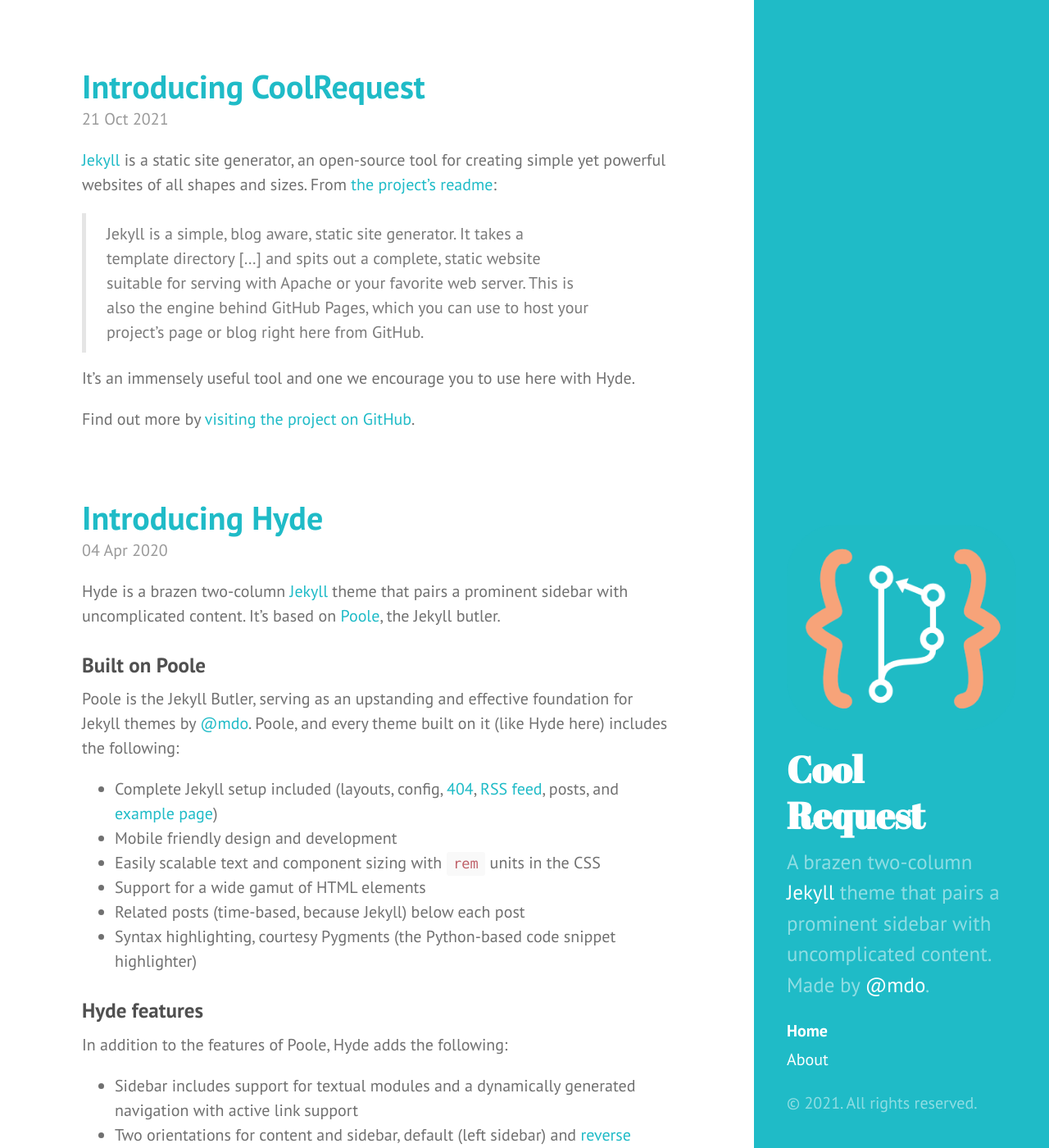
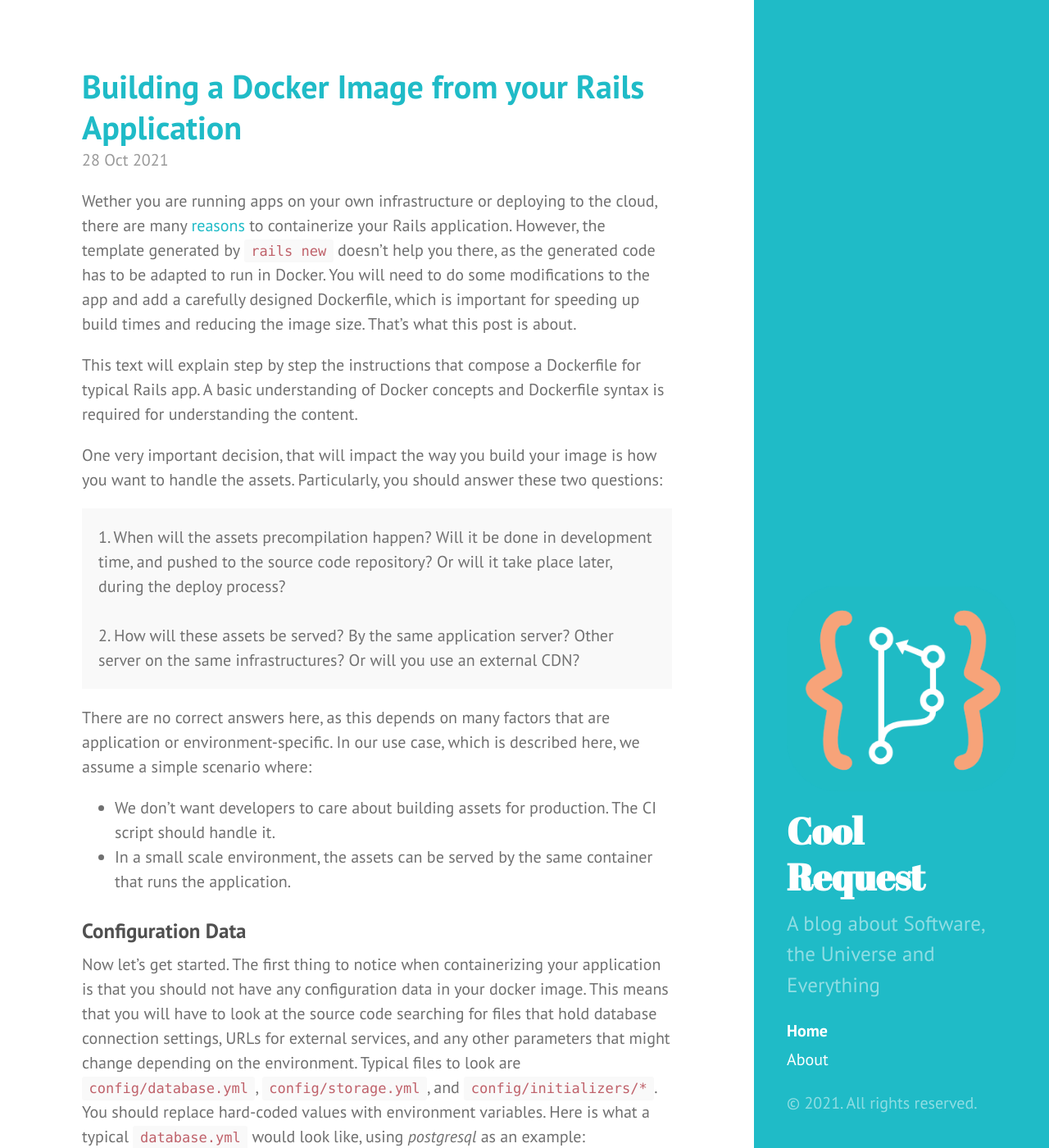
Before and after one commit to CoolRequest/coolrequest.github.io, a Jekyll site: the page built from index.html, in a window 1280 px wide and 1400 px high. Shown: the whole window at 82% size. Built offline with Jekyll 4.4.1, drawn with Linux system fonts in a browser that asks for light colours; the list of posts is cut into pages by our own code; some of the changed text lies outside the part shown.

Commit message:
first post

````diff
--- a/_config.yml
+++ b/_config.yml
@@ -1,9 +1,9 @@
 # Setup
 title:            Cool<br>Request
 tagline:          'A Ruby Shop'
-description:      'A brazen two-column <a href="https://jekyllrb.com" target="_blank">Jekyll</a> theme that pairs a prominent sidebar with uncomplicated content. Made by <a href="https://twitter.com/mdo" target="_blank">@mdo</a>.'
-url:              https://www.coolrequest.dev
-baseurl:          '/'
+description:      'A blog about Software, the Universe and Everything'
+url:              https://coolrequest.dev
+baseurl:          /
 paginate:         5
 
 # About and contact
--- a/_posts/2020-04-01-whats-jekyll.md
+++ /dev/null
@@ -1,12 +0,0 @@
----
-layout: post
-title: What's Jekyll?
----
-
-[Jekyll](https://jekyllrb.com) is a static site generator, an open-source tool for creating simple yet powerful websites of all shapes and sizes. From [the project's readme](https://github.com/mojombo/jekyll/blob/master/README.markdown):
-
-  > Jekyll is a simple, blog aware, static site generator. It takes a template directory [...] and spits out a complete, static website suitable for serving with Apache or your favorite web server. This is also the engine behind GitHub Pages, which you can use to host your project’s page or blog right here from GitHub.
-
-It's an immensely useful tool and one we encourage you to use here with Hyde.
-
-Find out more by [visiting the project on GitHub](https://github.com/mojombo/jekyll).
--- a/_posts/2020-04-02-example-content.md
+++ /dev/null
@@ -1,150 +0,0 @@
----
-layout: post
-title: Example content
----
-
-
-<div class="message">
-  Howdy! This is an example blog post that shows several types of HTML content supported in this theme.
-</div>
-
-Cum sociis natoque penatibus et magnis <a href="#">dis parturient montes</a>, nascetur ridiculus mus. *Aenean eu leo quam.* Pellentesque ornare sem lacinia quam venenatis vestibulum. Sed posuere consectetur est at lobortis. Cras mattis consectetur purus sit amet fermentum.
-
-> Curabitur blandit tempus porttitor. Nullam quis risus eget urna mollis ornare vel eu leo. Nullam id dolor id nibh ultricies vehicula ut id elit.
-
-Etiam porta **sem malesuada magna** mollis euismod. Cras mattis consectetur purus sit amet fermentum. Aenean lacinia bibendum nulla sed consectetur.
-
-## Inline HTML elements
-
-HTML defines a long list of available inline tags, a complete list of which can be found on the [Mozilla Developer Network](https://developer.mozilla.org/en-US/docs/Web/HTML/Element).
-
-- **To bold text**, use `<strong>`.
-- *To italicize text*, use `<em>`.
-- Abbreviations, like <abbr title="HyperText Markup Langage">HTML</abbr> should use `<abbr>`, with an optional `title` attribute for the full phrase.
-- Citations, like <cite>&mdash; Mark otto</cite>, should use `<cite>`.
-- <del>Deleted</del> text should use `<del>` and <ins>inserted</ins> text should use `<ins>`.
-- Superscript <sup>text</sup> uses `<sup>` and subscript <sub>text</sub> uses `<sub>`.
-
-Most of these elements are styled by browsers with few modifications on our part.
-
-## Heading
-
-Vivamus sagittis lacus vel augue rutrum faucibus dolor auctor. Duis mollis, est non commodo luctus, nisi erat porttitor ligula, eget lacinia odio sem nec elit. Morbi leo risus, porta ac consectetur ac, vestibulum at eros.
-
-### Code
-
-Cum sociis natoque penatibus et magnis dis `code element` montes, nascetur ridiculus mus.
-
-{% highlight js %}
-// Example can be run directly in your JavaScript console
-
-// Create a function that takes two arguments and returns the sum of those arguments
-var adder = new Function("a", "b", "return a + b");
-
-// Call the function
-adder(2, 6);
-// > 8
-{% endhighlight %}
-
-{% highlight ruby %}
-
-  def hash_code
-    if self.turno == 1
-      Digest::SHA1.hexdigest(self.id.to_s)[0..7]
-    else
-      Digest::SHA1.hexdigest(conv1.id.to_s)[0..7]
-    end
-  end
-
-{% endhighlight %}
-
-Aenean lacinia bibendum nulla sed consectetur. Etiam porta sem malesuada magna mollis euismod. Fusce dapibus, tellus ac cursus commodo, tortor mauris condimentum nibh, ut fermentum massa.
-
-### Gists via GitHub Pages
-
-Vestibulum id ligula porta felis euismod semper. Nullam quis risus eget urna mollis ornare vel eu leo. Donec sed odio dui.
-
-{% gist 9c4873a18bbcd9051b56e8dde7ebd946 %}
-
-Aenean eu leo quam. Pellentesque ornare sem lacinia quam venenatis vestibulum. Nullam quis risus eget urna mollis ornare vel eu leo. Cum sociis natoque penatibus et magnis dis parturient montes, nascetur ridiculus mus. Donec sed odio dui. Vestibulum id ligula porta felis euismod semper.
-
-### Lists
-
-Cum sociis natoque penatibus et magnis dis parturient montes, nascetur ridiculus mus. Aenean lacinia bibendum nulla sed consectetur. Etiam porta sem malesuada magna mollis euismod. Fusce dapibus, tellus ac cursus commodo, tortor mauris condimentum nibh, ut fermentum massa justo sit amet risus.
-
-* Praesent commodo cursus magna, vel scelerisque nisl consectetur et.
-* Donec id elit non mi porta gravida at eget metus.
-* Nulla vitae elit libero, a pharetra augue.
-
-Donec ullamcorper nulla non metus auctor fringilla. Nulla vitae elit libero, a pharetra augue.
-
-1. Vestibulum id ligula porta felis euismod semper.
-2. Cum sociis natoque penatibus et magnis dis parturient montes, nascetur ridiculus mus.
-3. Maecenas sed diam eget risus varius blandit sit amet non magna.
-
-Cras mattis consectetur purus sit amet fermentum. Sed posuere consectetur est at lobortis.
-
-<dl>
-  <dt>HyperText Markup Language (HTML)</dt>
-  <dd>The language used to describe and define the content of a Web page</dd>
-
-  <dt>Cascading Style Sheets (CSS)</dt>
-  <dd>Used to describe the appearance of Web content</dd>
-
-  <dt>JavaScript (JS)</dt>
-  <dd>The programming language used to build advanced Web sites and applications</dd>
-</dl>
-
-Integer posuere erat a ante venenatis dapibus posuere velit aliquet. Morbi leo risus, porta ac consectetur ac, vestibulum at eros. Nullam quis risus eget urna mollis ornare vel eu leo.
-
-### Images
-
-Quisque consequat sapien eget quam rhoncus, sit amet laoreet diam tempus. Aliquam aliquam metus erat, a pulvinar turpis suscipit at.
-
-![placeholder](http://placehold.it/800x400 "Large example image")
-![placeholder](http://placehold.it/400x200 "Medium example image")
-![placeholder](http://placehold.it/200x200 "Small example image")
-
-### Tables
-
-Aenean lacinia bibendum nulla sed consectetur. Lorem ipsum dolor sit amet, consectetur adipiscing elit.
-
-<table>
-  <thead>
-    <tr>
-      <th>Name</th>
-      <th>Upvotes</th>
-      <th>Downvotes</th>
-    </tr>
-  </thead>
-  <tfoot>
-    <tr>
-      <td>Totals</td>
-      <td>21</td>
-      <td>23</td>
-    </tr>
-  </tfoot>
-  <tbody>
-    <tr>
-      <td>Alice</td>
-      <td>10</td>
-      <td>11</td>
-    </tr>
-    <tr>
-      <td>Bob</td>
-      <td>4</td>
-      <td>3</td>
-    </tr>
-    <tr>
-      <td>Charlie</td>
-      <td>7</td>
-      <td>9</td>
-    </tr>
-  </tbody>
-</table>
-
-Nullam id dolor id nibh ultricies vehicula ut id elit. Sed posuere consectetur est at lobortis. Nullam quis risus eget urna mollis ornare vel eu leo.
-
------
-
-Want to see something else added? <a href="https://github.com/poole/poole/issues/new">Open an issue.</a>
--- a/_posts/2020-04-04-introducing-hyde.md
+++ /dev/null
@@ -1,37 +0,0 @@
----
-layout: post
-title: Introducing Hyde
----
-
-Hyde is a brazen two-column [Jekyll](https://jekyllrb.com) theme that pairs a prominent sidebar with uncomplicated content. It's based on [Poole](https://getpoole.com), the Jekyll butler.
-
-### Built on Poole
-
-Poole is the Jekyll Butler, serving as an upstanding and effective foundation for Jekyll themes by [@mdo](https://twitter.com/mdo). Poole, and every theme built on it (like Hyde here) includes the following:
-
-* Complete Jekyll setup included (layouts, config, [404](/404), [RSS feed](/atom.xml), posts, and [example page](/about))
-* Mobile friendly design and development
-* Easily scalable text and component sizing with `rem` units in the CSS
-* Support for a wide gamut of HTML elements
-* Related posts (time-based, because Jekyll) below each post
-* Syntax highlighting, courtesy Pygments (the Python-based code snippet highlighter)
-
-### Hyde features
-
-In addition to the features of Poole, Hyde adds the following:
-
-* Sidebar includes support for textual modules and a dynamically generated navigation with active link support
-* Two orientations for content and sidebar, default (left sidebar) and [reverse](https://github.com/poole/lanyon#reverse-layout) (right sidebar), available via `<body>` classes
-* [Eight optional color schemes](https://github.com/poole/hyde#themes), available via `<body>` classes
-
-[Head to the readme](https://github.com/poole/hyde#readme) to learn more.
-
-### Browser support
-
-Hyde is by preference a forward-thinking project. In addition to the latest versions of Chrome, Safari (mobile and desktop), and Firefox, it is only compatible with Internet Explorer 9 and above.
-
-### Download
-
-Hyde is developed on and hosted with GitHub. Head to the [GitHub repository](https://github.com/poole/hyde) for downloads, bug reports, and features requests.
-
-Thanks!
--- a/_posts/2021-10-21-whats-coolrequest.md
+++ /dev/null
@@ -1,12 +0,0 @@
----
-layout: post
-title: Introducing CoolRequest
----
-
-[Jekyll](https://jekyllrb.com) is a static site generator, an open-source tool for creating simple yet powerful websites of all shapes and sizes. From [the project's readme](https://github.com/mojombo/jekyll/blob/master/README.markdown):
-
-  > Jekyll is a simple, blog aware, static site generator. It takes a template directory [...] and spits out a complete, static website suitable for serving with Apache or your favorite web server. This is also the engine behind GitHub Pages, which you can use to host your project’s page or blog right here from GitHub.
-
-It's an immensely useful tool and one we encourage you to use here with Hyde.
-
-Find out more by [visiting the project on GitHub](https://github.com/mojombo/jekyll).
--- /dev/null
+++ b/_posts/2021-10-28-docker_image_rails.md
@@ -0,0 +1,173 @@
+---
+layout: post
+title: Building a Docker Image from your Rails Application
+---
+
+Wether you are running apps on your own infrastructure or deploying to the cloud, there are many [reasons](https://www.docker.com/why-docker) to containerize your Rails application. However, the template generated by `rails new` doesn’t help you there, as the generated code has to be adapted to run in Docker. You will need to do some modifications to the app and add a carefully designed Dockerfile, which is important for speeding up build times and reducing the image size. That's what this post is about.
+
+This text will explain step by step the instructions that compose a Dockerfile for typical Rails app. A basic understanding of Docker concepts and Dockerfile syntax is required for understanding the content.
+
+One very important decision, that will impact the way you build your image is how you want to handle the assets. Particularly, you should answer these two questions:
+
+<div class="message">
+1. When will the assets precompilation happen? Will it be done in development time, and pushed to the source code repository? Or will it take place later, during the deploy process?<br><br>
+2. How will these assets be served? By the same application server? Other server on the same infrastructures? Or will you use an external CDN?
+</div>
+
+There are no correct answers here, as this depends on many factors that are application or environment-specific. In our use case, which is described here, we assume a simple scenario where:
+- We don't want developers to care about building assets for production. The CI script should handle it.
+- In a small scale environment, the assets can be served by the same container that runs the application.
+
+<!-- configs -->
+
+### Configuration Data
+Now let's get started. The first thing to notice when containerizing your application is that you should not have any configuration data in your docker image. This means that you will have to look at the source code searching for files that hold database connection settings, URLs for external services, and any other parameters that might change depending on the environment. Typical files to look are `config/database.yml`, `config/storage.yml`, and `config/initializers/*`. You should replace hard-coded values with environment variables. Here is what a typical `database.yml` would look like, using *postgresql* as an example:
+
+```
+default: &default
+  adapter: adapter: <%= ENV["DB_ADAPTER"] || 'postgresql' %>
+  encoding: unicode
+  pool: <%= ENV.fetch("RAILS_MAX_THREADS", 20) %>
+  database: <%= ENV["DB_DATABASE"] %>
+  username: <%= ENV["DB_USERNAME"] %>
+  password: <%= ENV["DB_PASSWORD"] %>
+  host: <%= ENV["DB_HOST"] %>
+  port: <%= ENV["DB_PORT"] || 5432 %>
+
+development:
+  <<: *default
+
+test:
+  <<: *default
+
+staging:
+  <<: *default
+
+production:
+  <<: *default
+```
+
+If you start your application using Docker Compose, it will automatically load environment variables from a file called `.env` in the working directory, if it finds one. If not using docker in your development environment, you might find it convenient to use the [dotenv](https://github.com/bkeepers/dotenv) gem. Your `.env` file should look like this:
+```
+RAILS_LOG_TO_STDOUT=true
+RAILS_SERVE_STATIC_FILES=true
+RAILS_ENV=production
+
+DB_DATABASE=rails_docker_demo
+DB_USERNAME=rails_docker_demo
+DB_PASSWORD=my_pg_pass123
+DB_HOST=localhost        # hostname of your database server
+DB_PORT=5432
+```
+
+Note the `RAILS_LOG_TO_STDOUT` variable. It is not a good practice to write data to the container's filesystem, so this setting is used to send the logs to standard output. The default-generated Rails configuration will test for this variable when running in staging or production environment. If you intend to run your development environment on Docker, you should copy this code from `config/environments/production.rb` to `config/environments/development.rb`:
+```
+if ENV["RAILS_LOG_TO_STDOUT"].present?
+  logger           = ActiveSupport::Logger.new(STDOUT)
+  logger.formatter = config.log_formatter
+  config.logger    = ActiveSupport::TaggedLogging.new(logger)
+end
+```
+
+### Preparing the Environment
+Now that the configuration data is taken care of, let’s look at the steps necessary for building the image that will run the application. These are the commands that will go in the application's Dockerfile. Starting from a very skinny linux distribution, we need to install all the things necessary to precompile the assets and run the app. In summary, what needs to be done is:
+1. Setup the environment
+- Choose a base image to start from
+- Install basic build tools
+- Install *nodejs*, *yarn*, *bundler*
+- Install database client
+2. Install the application
+- Install *ruby* dependencies
+- Install *javascript* dependencies
+- Copy application files
+- Precompile the assets
+
+Let's go over these, step by, step. We start from the official ruby Docker image:
+```
+FROM ruby:2.7.4-slim
+```
+
+Then, add basic build tools which will be required in subsequent steps:
+```
+RUN apt-get update && \
+    apt-get install -y --no-install-recommends \
+              ca-certificates \
+              curl \
+              git \
+              openssh-client \
+              build-essential \
+              libc6 \
+              gnupg \
+              shared-mime-info && \
+    rm -rf /var/lib/apt/lists/*
+```
+
+We will be needing *nodejs* to handle assets precompiling, *yarn* to install javascript dependencies, and *bundler* for the ruby gems:
+```
+RUN curl -sL https://deb.nodesource.com/setup_lts.x | bash - && \
+    apt-get update && \
+    apt-get install -y --no-install-recommends nodejs && \
+    rm -rf /var/lib/apt/lists/*
+
+RUN npm install --global yarn
+
+RUN gem install bundler
+```
+
+Next step, database client. You will need to install the client library / headers. This part is highly dependable on the database you are using. Here is what you would need for *postgresql*:
+```
+RUN apt-get update && \
+    apt-get install -y --no-install-recommends libpq-dev && \
+    rm -rf /var/lib/apt/lists/*
+```
+
+### Install The Application
+
+So far, we have covered environment setup. Now we will start installing the application itself. First, let's install the ruby dependencies:
+```
+COPY Gemfile .
+COPY Gemfile.lock .
+RUN bundle
+```
+You might be thinking: why not just copy all the application files and then run bundle install?
+Well, the docker build process executes a series of commands based on a context. The context, in this case, are the files that you include with the COPY command. If the context does not change between builds, docker will use a cached result instead of executing the command again. If we had copied the entire application in this step, whenever you changed any file, the build process would reinstall all the gems. Copying only the bundle-related files has the effect of invalidating the docker build cache only when the bundle changes.
+
+Continuing with the setup, install javascript dependencies:
+```
+COPY package.json .
+COPY yarn.lock .
+RUN yarn
+```
+
+Then, we copy the application files:
+```
+RUN mkdir -p /app
+WORKDIR /app
+COPY . /app
+```
+There is one important thing to note here, tough. When docker runs the command `COPY . /app`, it will copy *all* files it finds in the application directory. If you are not careful, this might include log files (in case you are logging to the filesystem when developing), database files (if stored under /app), and other unnecessary stuff. Including unwanted files in your image can cause you two problems: it will increase the image size, and every time one of these file changes, it will trigger an unnecessary rebuild of the image
+
+To solve this, you should have a `.dockerignore` file that tells docker which files you *do not* want in the resulting image. You can read about it [here](https://docs.docker.com/engine/reference/builder/#dockerignore-file), if you are not familiar, or grab the [example](https://github.com/CoolRequest/rails_docker_demo/blob/master/.dockerignore) from our rails_docker_demo repository.
+
+
+Next step, the application's assets. Since we will be hosting the assets on the same container, we have to get them into the image:
+```
+RUN bundle exec rake assets:precompile DB_ADAPTER=nulldb NODE_ENV=development RAILS_ENV=staging SECRET_KEY_BASE=123
+```
+The `DB_ADAPTER=nulldb` variable is worth mentioning. When rails runs this rake task, it will boot the application in order to run the compiling. Depending on your environment, you might not have the environment varibles with database connection parameters at this moment, which would result in an error. So we use the [nulldb](https://github.com/nulldb/nulldb) adapter, database backend that translates database interactions into no-ops.
+
+Finally, the EXPOSE command informs the TCP port the container will be responding on, and CMD provides a default command for running the server:
+```
+EXPOSE 3000
+CMD ["bundle", "exec", "rails", "server", "-b", "0.0.0.0"]
+```
+
+### That's It
+These are the steps necessary to make a Docker image from your Rails app. You can access the full Dockerfile in [this link](https://github.com/CoolRequest/rails_docker_demo/blob/master/Dockerfile).
+This sample project also contains a `docker-compose.yml` file that starts the application and a containerized *postgresql* database that you can use to try it out.
+
+---
+
+<div class="message">
+If you want to run your application on Docker but lack the necessary time or experience, feel free to contact us and we will be happy to give you a hand.
+</div>
````
